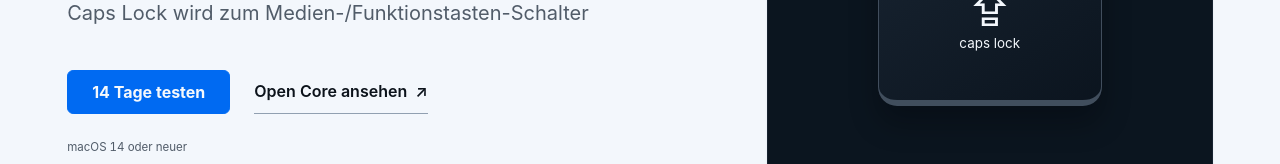
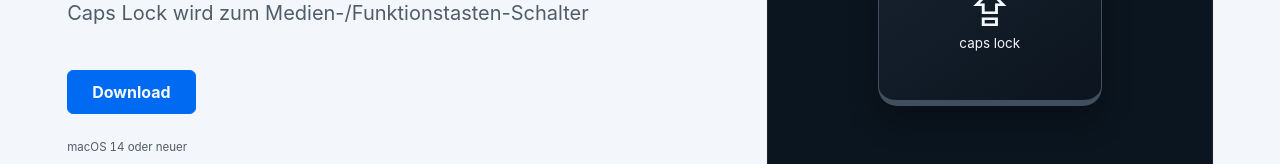
Before and after one commit to mumei/capswitch-website, a Next.js app: page /de/ in a window 1280 px wide. Shown: the part 383-547 px from the top of the page. Built offline with nearby package versions, Linux system fonts and the light colour scheme; no server answers.

Commit message:
Simplify the homepage download action

```diff
--- a/app/globals.css
+++ b/app/globals.css
@@ -83,10 +83,6 @@
 .hero-lede { max-width: 60ch; margin-top: var(--space-lg); color: var(--color-muted); font-size: var(--text-md); line-height: 1.7; }
 .hero-actions { margin-top: var(--space-xl); display: flex; flex-wrap: wrap; align-items: center; gap: var(--space-lg); }
 .button-primary { background: var(--color-accent); border-color: var(--color-accent); color: var(--color-accent-ink); }
-.text-link {
-  min-height: 44px; display: inline-flex; align-items: center; gap: var(--space-xs);
-  border-bottom: var(--rule) solid var(--color-rule-strong); color: var(--color-ink); font-weight: 620; white-space: nowrap;
-}
 .requirements {
   margin-top: var(--space-lg); color: var(--color-muted); font-family: var(--font-mono);
   font-size: var(--text-xs); font-variant-numeric: tabular-nums;
@@ -294,7 +290,7 @@
   opacity: 0; transform: translateY(8px); animation: reveal var(--dur-long) var(--ease-out) forwards;
   animation-delay: calc(var(--i, 0) * 70ms);
 }
-.nav-download:active, .button:active, .text-link:active, .site-footer a:active { transform: translateY(1px); }
+.nav-download:active, .button:active, .site-footer a:active { transform: translateY(1px); }
 .button:disabled, .caps-key:disabled {
   opacity: .55; cursor: not-allowed; transform: none;
 }
@@ -303,7 +299,6 @@
 @media (hover: hover) and (pointer: fine) {
   .nav-download:hover, .button:hover { transform: translateY(-1px); border-color: var(--color-accent); }
   .button-primary:hover { background: var(--color-accent-hover); }
-  .text-link:hover { border-color: var(--color-accent); color: var(--color-accent-dark); }
   .caps-key:hover { transform: translateY(-1px); }
   .site-footer a:hover { color: var(--color-accent-dark); }
 }
--- a/app/i18n.ts
+++ b/app/i18n.ts
@@ -29,8 +29,6 @@
   download: string;
   hero: [string, string];
   heroLead: string;
-  trial: string;
-  viewCore: string;
   requirements: string;
   demo: {
     media: string;
@@ -94,8 +92,6 @@
     download: "ダウンロード",
     hero: ["使っていないキーで", "面倒を減らす"],
     heroLead: "Caps Lockを Media／Function切替のスイッチへ",
-    trial: "14日間試す",
-    viewCore: "公開Coreを見る",
     requirements: "macOS 14以降",
     demo: {
       media: "メディア操作", function: "Functionキー",
@@ -156,7 +152,7 @@
   en: {
     language: "Language", download: "Download",
     hero: ["One unused key", "Fewer daily hassles"], heroLead: "Turn Caps Lock into your Media / Function switch",
-    trial: "Try for 14 days", viewCore: "View open Core", requirements: "macOS 14 or later",
+    requirements: "macOS 14 or later",
     demo: { media: "Media controls", function: "Function keys", mediaShort: "Media", functionShort: "Function", pressLabel: "Press Caps Lock. Current state:" },
     tour: {
       kicker: "Why Capswitch", title: "How Caps Lock became a switch",
@@ -195,7 +191,7 @@
   de: {
     language: "Sprache", download: "Download",
     hero: ["Eine ungenutzte Taste", "Weniger tägliche Mühe"], heroLead: "Caps Lock wird zum Medien-/Funktionstasten-Schalter",
-    trial: "14 Tage testen", viewCore: "Open Core ansehen", requirements: "macOS 14 oder neuer",
+    requirements: "macOS 14 oder neuer",
     demo: { media: "Mediensteuerung", function: "Funktionstasten", mediaShort: "Medien", functionShort: "Funktion", pressLabel: "Caps Lock drücken. Aktueller Status:" },
     tour: {
       kicker: "Die Idee hinter Capswitch", title: "Wie Caps Lock zum Schalter wurde",
@@ -234,7 +230,7 @@
   "zh-Hans": {
     language: "语言", download: "下载",
     hero: ["用闲置按键", "减少日常麻烦"], heroLead: "把 Caps Lock 变成媒体键／功能键切换开关",
-    trial: "免费试用 14 天", viewCore: "查看开源 Core", requirements: "需要 macOS 14 或更高版本",
+    requirements: "需要 macOS 14 或更高版本",
     demo: { media: "媒体控制", function: "功能键", mediaShort: "媒体", functionShort: "功能键", pressLabel: "按下 Caps Lock。当前状态：" },
     tour: {
       kicker: "Capswitch 的起点", title: "Caps Lock 如何变成切换开关",
@@ -273,7 +269,7 @@
   "zh-Hant": {
     language: "語言", download: "下載",
     hero: ["用閒置按鍵", "減少日常麻煩"], heroLead: "把 Caps Lock 變成媒體鍵／功能鍵切換開關",
-    trial: "免費試用 14 天", viewCore: "查看開源 Core", requirements: "需要 macOS 14 或以上版本",
+    requirements: "需要 macOS 14 或以上版本",
     demo: { media: "媒體控制", function: "功能鍵", mediaShort: "媒體", functionShort: "功能鍵", pressLabel: "按下 Caps Lock。目前狀態：" },
     tour: {
       kicker: "Capswitch 的起點", title: "Caps Lock 如何變成切換開關",
@@ -312,7 +308,7 @@
   fr: {
     language: "Langue", download: "Télécharger",
     hero: ["Une touche inutilisée", "Moins de gêne au quotidien"], heroLead: "Transformez Caps Lock en commutateur Média / Fonction",
-    trial: "Essayer 14 jours", viewCore: "Voir le Core ouvert", requirements: "macOS 14 ou version ultérieure",
+    requirements: "macOS 14 ou version ultérieure",
     demo: { media: "Commandes multimédia", function: "Touches de fonction", mediaShort: "Média", functionShort: "Fonction", pressLabel: "Appuyez sur Caps Lock. État actuel :" },
     tour: {
       kicker: "L’origine de Capswitch", title: "Comment Caps Lock est devenue un commutateur",
@@ -351,7 +347,7 @@
   ko: {
     language: "언어", download: "다운로드",
     hero: ["쓰지 않던 키로", "매일의 번거로움을 줄이다"], heroLead: "Caps Lock을 미디어／Function 전환 스위치로",
-    trial: "14일 동안 사용", viewCore: "오픈 Core 보기", requirements: "macOS 14 이상",
+    requirements: "macOS 14 이상",
     demo: { media: "미디어 조작", function: "Function 키", mediaShort: "미디어", functionShort: "Function", pressLabel: "Caps Lock을 누릅니다. 현재 상태:" },
     tour: {
       kicker: "Capswitch의 시작", title: "Caps Lock이 스위치가 되기까지",
@@ -390,7 +386,7 @@
   es: {
     language: "Idioma", download: "Descargar",
     hero: ["Una tecla sin uso", "Menos molestias diarias"], heroLead: "Convierte Caps Lock en el selector Multimedia / Función",
-    trial: "Probar 14 días", viewCore: "Ver Core abierto", requirements: "macOS 14 o posterior",
+    requirements: "macOS 14 o posterior",
     demo: { media: "Controles multimedia", function: "Teclas de función", mediaShort: "Media", functionShort: "Función", pressLabel: "Pulsa Caps Lock. Estado actual:" },
     tour: {
       kicker: "El origen de Capswitch", title: "Cómo Caps Lock se convirtió en un selector",
@@ -429,7 +425,7 @@
   it: {
     language: "Lingua", download: "Scarica",
     hero: ["Un tasto inutilizzato", "Meno fastidi ogni giorno"], heroLead: "Trasforma Caps Lock nel selettore Media / Funzione",
-    trial: "Prova per 14 giorni", viewCore: "Vedi il Core aperto", requirements: "macOS 14 o successivo",
+    requirements: "macOS 14 o successivo",
     demo: { media: "Controlli multimediali", function: "Tasti funzione", mediaShort: "Media", functionShort: "Funzione", pressLabel: "Premi Caps Lock. Stato attuale:" },
     tour: {
       kicker: "L’origine di Capswitch", title: "Come Caps Lock è diventato un selettore",
@@ -468,7 +464,7 @@
   vi: {
     language: "Ngôn ngữ", download: "Tải xuống",
     hero: ["Một phím bỏ trống", "Bớt phiền toái mỗi ngày"], heroLead: "Biến Caps Lock thành công tắc Media / Function",
-    trial: "Dùng thử 14 ngày", viewCore: "Xem Core công khai", requirements: "macOS 14 trở lên",
+    requirements: "macOS 14 trở lên",
     demo: { media: "Điều khiển media", function: "Phím chức năng", mediaShort: "Media", functionShort: "Function", pressLabel: "Nhấn Caps Lock. Trạng thái hiện tại:" },
     tour: {
       kicker: "Khởi nguồn của Capswitch", title: "Caps Lock đã trở thành công tắc như thế nào",
@@ -507,7 +503,7 @@
   th: {
     language: "ภาษา", download: "ดาวน์โหลด",
     hero: ["ปุ่มหนึ่งที่ไม่ได้ใช้", "ลดความยุ่งยากในทุกวัน"], heroLead: "เปลี่ยน Caps Lock ให้เป็นสวิตช์ Media / Function",
-    trial: "ทดลองใช้ 14 วัน", viewCore: "ดู Core แบบเปิด", requirements: "macOS 14 ขึ้นไป",
+    requirements: "macOS 14 ขึ้นไป",
     demo: { media: "ควบคุมสื่อ", function: "ปุ่มฟังก์ชัน", mediaShort: "Media", functionShort: "Function", pressLabel: "กด Caps Lock สถานะปัจจุบัน:" },
     tour: {
       kicker: "จุดเริ่มต้นของ Capswitch", title: "Caps Lock กลายเป็นสวิตช์ได้อย่างไร",
--- a/app/localized-home.tsx
+++ b/app/localized-home.tsx
@@ -108,10 +108,7 @@
           <p className="hero-lede">{copy.heroLead}</p>
           <div className="hero-actions">
             <a className="button button-primary" href="https://github.com/mumei/capswitch-releases/releases/latest">
-              {copy.trial}
-            </a>
-            <a className="text-link" href="https://github.com/mumei/capswitch-core">
-              {copy.viewCore} <span aria-hidden="true">↗</span>
+              {copy.download}
             </a>
           </div>
           <p className="requirements">{copy.requirements}</p>
```
Also changed, not shown: 1 other file (tests, documents, lock files or other folders).
